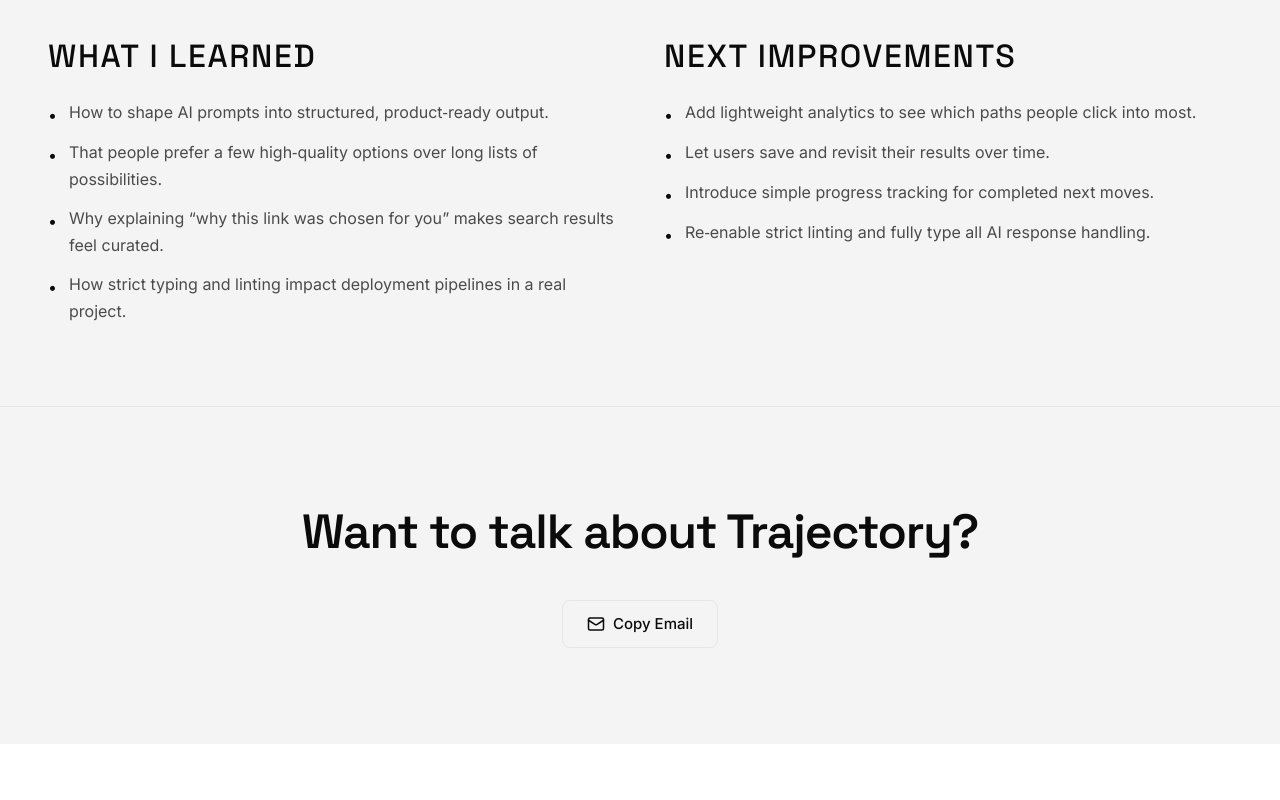
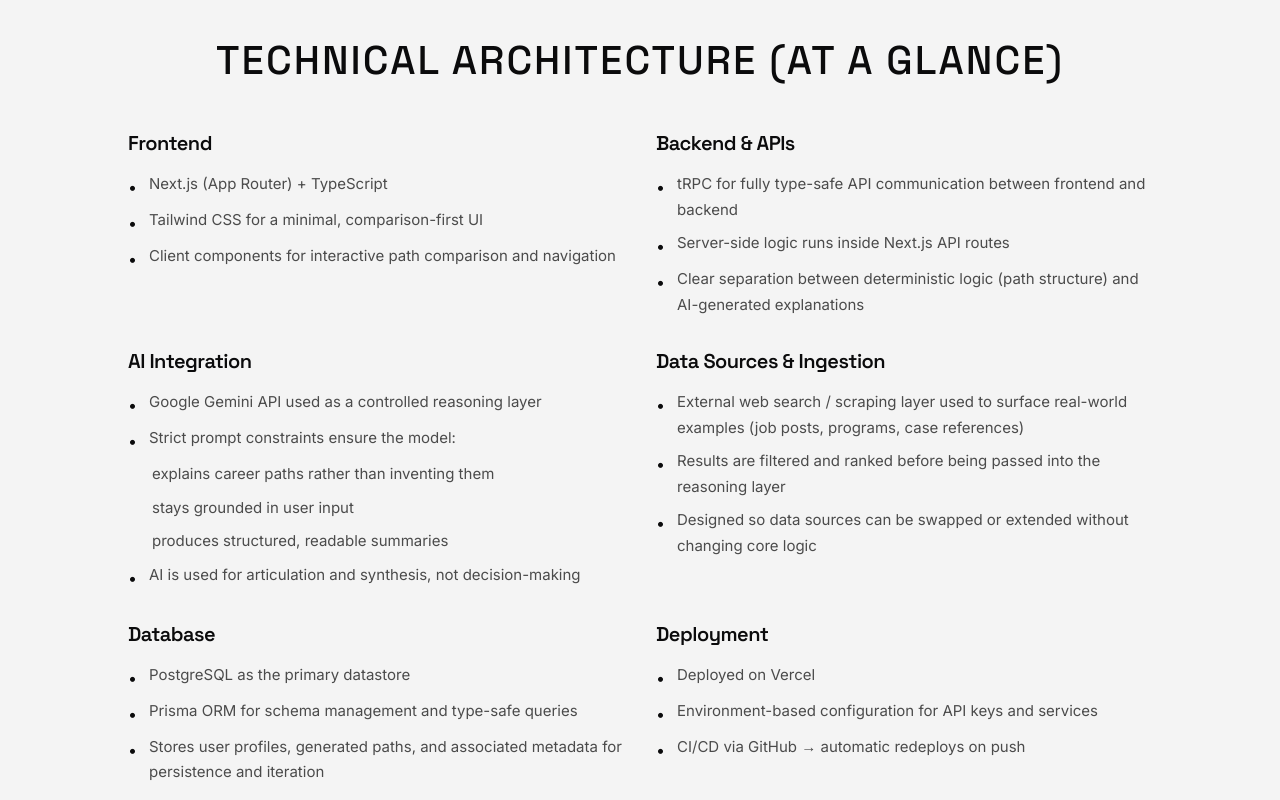
Before and after one commit to abosfu/abosfu.github.io, a React (Vite) app: page /projects/trajectory in a window 1280 px wide. Shown: the part 3040-3840 px from the top of the page. Before the commit the page ends 3784 px from the top, so only its background shows below. Built offline with nearby package versions, Linux system fonts and the light colour scheme.

Commit message:
added techical details for tragectory

```diff
--- a/src/app/pages/ProjectTrajectory.tsx
+++ b/src/app/pages/ProjectTrajectory.tsx
@@ -285,6 +285,165 @@ export function ProjectTrajectory() {
           </div>
         </section>
 
+        {/* Technical Architecture Section */}
+        <section
+          id="trajectory-architecture"
+          className="py-20 px-6 lg:px-12 border-t border-[#E6E6E6]"
+        >
+          <div className="max-w-7xl mx-auto">
+            <h2
+              className="text-[#0B0B0C] font-['Space_Grotesk'] tracking-tight uppercase mb-12 text-center"
+              style={{ fontSize: 'clamp(28px, 4vw, 40px)', fontWeight: 500, lineHeight: '1.1', letterSpacing: '0.05em' }}
+            >
+              Technical Architecture (At a Glance)
+            </h2>
+            <div className="grid grid-cols-1 lg:grid-cols-2 gap-8 max-w-5xl mx-auto">
+              {/* Frontend */}
+              <div>
+                <h3
+                  className="text-[#0B0B0C] font-['Space_Grotesk'] tracking-tight mb-4"
+                  style={{ fontSize: '20px', fontWeight: 600, lineHeight: '1.2' }}
+                >
+                  Frontend
+                </h3>
+                <ul className="space-y-2">
+                  {trajectoryCaseStudy.technicalArchitecture.frontend.map((item, index) => (
+                    <li key={index} className="flex items-start gap-3">
+                      <span className="text-[#0B0B0C] mt-1" style={{ fontSize: '16px' }}>•</span>
+                      <p
+                        className="text-[#4B4B4B] font-['Inter'] flex-1"
+                        style={{ fontSize: '15px', fontWeight: 400, lineHeight: '1.7' }}
+                      >
+                        {item}
+                      </p>
+                    </li>
+                  ))}
+                </ul>
+              </div>
+
+              {/* Backend & APIs */}
+              <div>
+                <h3
+                  className="text-[#0B0B0C] font-['Space_Grotesk'] tracking-tight mb-4"
+                  style={{ fontSize: '20px', fontWeight: 600, lineHeight: '1.2' }}
+                >
+                  Backend & APIs
+                </h3>
+                <ul className="space-y-2">
+                  {trajectoryCaseStudy.technicalArchitecture.backend.map((item, index) => (
+                    <li key={index} className="flex items-start gap-3">
+                      <span className="text-[#0B0B0C] mt-1" style={{ fontSize: '16px' }}>•</span>
+                      <p
+                        className="text-[#4B4B4B] font-['Inter'] flex-1"
+                        style={{ fontSize: '15px', fontWeight: 400, lineHeight: '1.7' }}
+                      >
+                        {item}
+                      </p>
+                    </li>
+                  ))}
+                </ul>
+              </div>
+
+              {/* AI Integration */}
+              <div>
+                <h3
+                  className="text-[#0B0B0C] font-['Space_Grotesk'] tracking-tight mb-4"
+                  style={{ fontSize: '20px', fontWeight: 600, lineHeight: '1.2' }}
+                >
+                  AI Integration
+                </h3>
+                <ul className="space-y-2">
+                  {trajectoryCaseStudy.technicalArchitecture.ai.map((item, index) => {
+                    const isNested = item.trim().startsWith('•');
+                    const isParent = item.includes(':') && !isNested;
+                    return (
+                      <li key={index} className={isNested ? 'flex items-start gap-3 ml-6' : 'flex items-start gap-3'}>
+                        {!isParent && !isNested && <span className="text-[#0B0B0C] mt-1" style={{ fontSize: '16px' }}>•</span>}
+                        {isParent && <span className="text-[#0B0B0C] mt-1" style={{ fontSize: '16px' }}>•</span>}
+                        <p
+                          className="text-[#4B4B4B] font-['Inter'] flex-1"
+                          style={{ fontSize: '15px', fontWeight: 400, lineHeight: '1.7' }}
+                        >
+                          {isNested ? item.trim().substring(1).trim() : item}
+                        </p>
+                      </li>
+                    );
+                  })}
+                </ul>
+              </div>
+
+              {/* Data Sources & Ingestion */}
+              <div>
+                <h3
+                  className="text-[#0B0B0C] font-['Space_Grotesk'] tracking-tight mb-4"
+                  style={{ fontSize: '20px', fontWeight: 600, lineHeight: '1.2' }}
+                >
+                  Data Sources & Ingestion
+                </h3>
+                <ul className="space-y-2">
+                  {trajectoryCaseStudy.technicalArchitecture.dataSources.map((item, index) => (
+                    <li key={index} className="flex items-start gap-3">
+                      <span className="text-[#0B0B0C] mt-1" style={{ fontSize: '16px' }}>•</span>
+                      <p
+                        className="text-[#4B4B4B] font-['Inter'] flex-1"
+                        style={{ fontSize: '15px', fontWeight: 400, lineHeight: '1.7' }}
+                      >
+                        {item}
+                      </p>
+                    </li>
+                  ))}
+                </ul>
+              </div>
+
+              {/* Database */}
+              <div>
+                <h3
+                  className="text-[#0B0B0C] font-['Space_Grotesk'] tracking-tight mb-4"
+                  style={{ fontSize: '20px', fontWeight: 600, lineHeight: '1.2' }}
+                >
+                  Database
+                </h3>
+                <ul className="space-y-2">
+                  {trajectoryCaseStudy.technicalArchitecture.database.map((item, index) => (
+                    <li key={index} className="flex items-start gap-3">
+                      <span className="text-[#0B0B0C] mt-1" style={{ fontSize: '16px' }}>•</span>
+                      <p
+                        className="text-[#4B4B4B] font-['Inter'] flex-1"
+                        style={{ fontSize: '15px', fontWeight: 400, lineHeight: '1.7' }}
+                      >
+                        {item}
+                      </p>
+                    </li>
+                  ))}
+                </ul>
+              </div>
+
+              {/* Deployment */}
+              <div>
+                <h3
+                  className="text-[#0B0B0C] font-['Space_Grotesk'] tracking-tight mb-4"
+                  style={{ fontSize: '20px', fontWeight: 600, lineHeight: '1.2' }}
+                >
+                  Deployment
+                </h3>
+                <ul className="space-y-2">
+                  {trajectoryCaseStudy.technicalArchitecture.deployment.map((item, index) => (
+                    <li key={index} className="flex items-start gap-3">
+                      <span className="text-[#0B0B0C] mt-1" style={{ fontSize: '16px' }}>•</span>
+                      <p
+                        className="text-[#4B4B4B] font-['Inter'] flex-1"
+                        style={{ fontSize: '15px', fontWeight: 400, lineHeight: '1.7' }}
+                      >
+                        {item}
+                      </p>
+                    </li>
+                  ))}
+                </ul>
+              </div>
+            </div>
+          </div>
+        </section>
+
         {/* Learnings & Next Improvements Section */}
         <section className="py-20 px-6 lg:px-12 border-t border-[#E6E6E6]">
           <div className="max-w-7xl mx-auto">
--- a/src/data/projects.ts
+++ b/src/data/projects.ts
@@ -132,4 +132,40 @@ export const trajectoryCaseStudy = {
     'Introduce simple progress tracking for completed next moves.',
     'Re‑enable strict linting and fully type all AI response handling.',
   ],
+
+  technicalArchitecture: {
+    frontend: [
+      'Next.js (App Router) + TypeScript',
+      'Tailwind CSS for a minimal, comparison-first UI',
+      'Client components for interactive path comparison and navigation',
+    ],
+    backend: [
+      'tRPC for fully type-safe API communication between frontend and backend',
+      'Server-side logic runs inside Next.js API routes',
+      'Clear separation between deterministic logic (path structure) and AI-generated explanations',
+    ],
+    ai: [
+      'Google Gemini API used as a controlled reasoning layer',
+      'Strict prompt constraints ensure the model:',
+      '• explains career paths rather than inventing them',
+      '• stays grounded in user input',
+      '• produces structured, readable summaries',
+      'AI is used for articulation and synthesis, not decision-making',
+    ],
+    dataSources: [
+      'External web search / scraping layer used to surface real-world examples (job posts, programs, case references)',
+      'Results are filtered and ranked before being passed into the reasoning layer',
+      'Designed so data sources can be swapped or extended without changing core logic',
+    ],
+    database: [
+      'PostgreSQL as the primary datastore',
+      'Prisma ORM for schema management and type-safe queries',
+      'Stores user profiles, generated paths, and associated metadata for persistence and iteration',
+    ],
+    deployment: [
+      'Deployed on Vercel',
+      'Environment-based configuration for API keys and services',
+      'CI/CD via GitHub → automatic redeploys on push',
+    ],
+  },
 };
```
